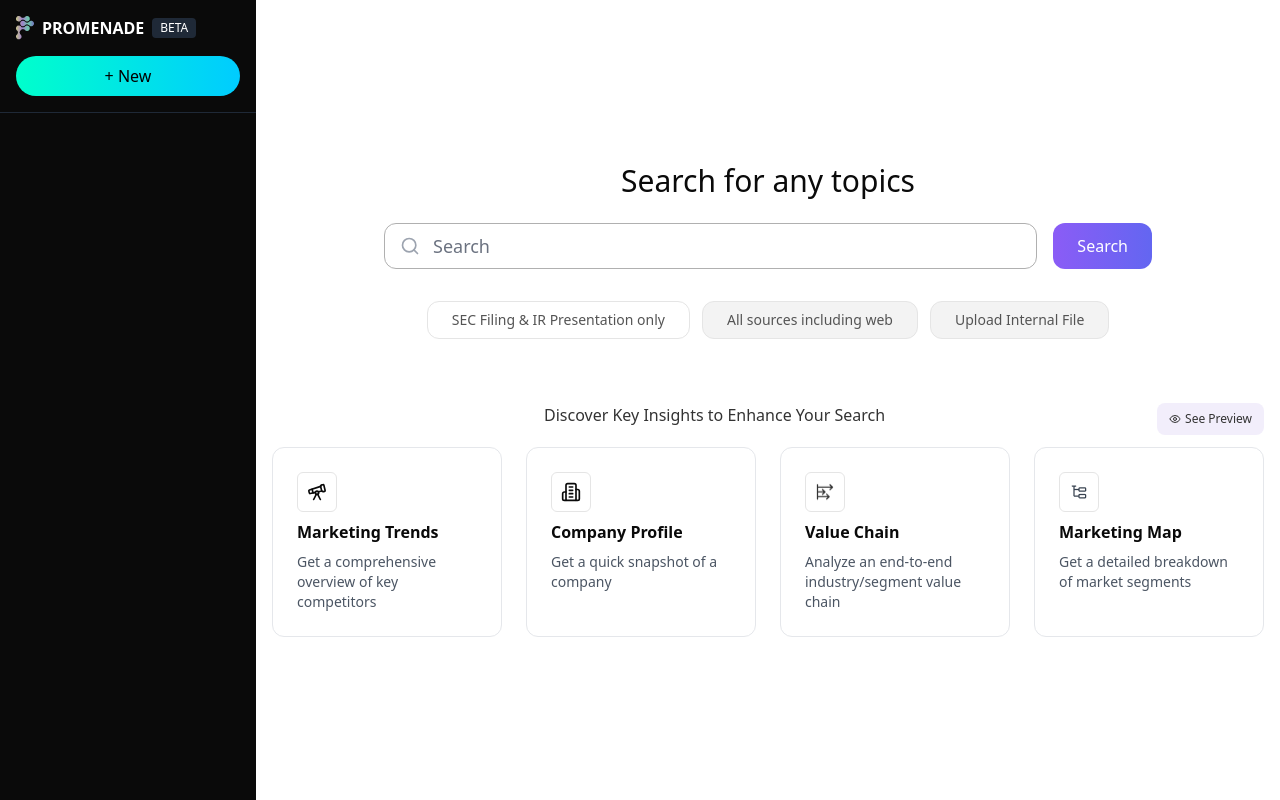
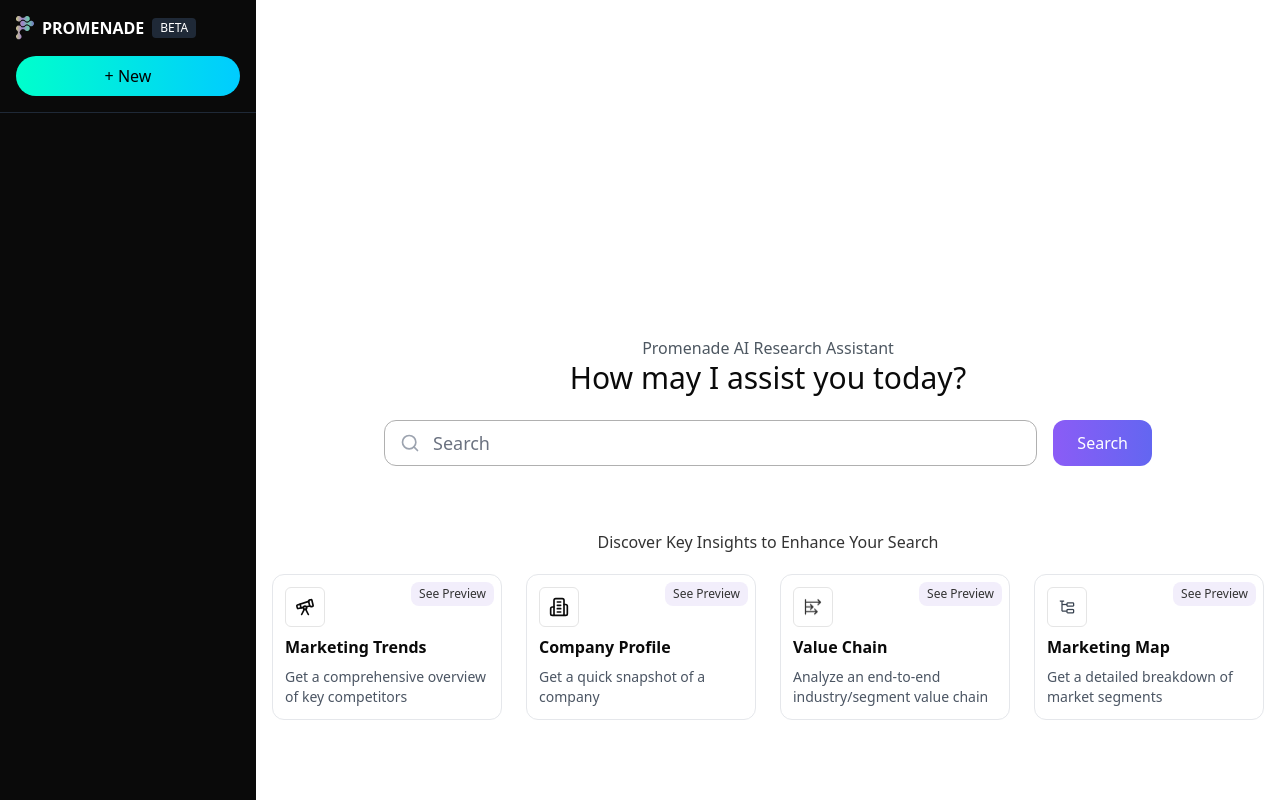
Before and after one commit to lumiotools/promenade-ai-frontend, a Next.js app: page / in a window 1280 px wide. Built offline with nearby package versions, Linux system fonts and the light colour scheme.

Commit message:
done with home search page uui

```diff
--- a/components/Search.tsx
+++ b/components/Search.tsx
@@ -2,7 +2,7 @@
 
 import { useState } from "react";
 import { useRouter } from "next/navigation";
-import { SearchIcon, Loader2, Eye, Telescope, Building2 } from "lucide-react";
+import { SearchIcon, Loader2, Telescope, Building2 } from "lucide-react";
 import { cn } from "@/lib/utils";
 import Image from "next/image";
 import ValueChain from "../public/icons/value-chain.png";
@@ -26,7 +26,6 @@
 }: SearchPageProps) {
   const [isLoading, setIsLoading] = useState(false);
   const [error, setError] = useState<string | null>(null);
-  const [searchMode, setSearchMode] = useState<"sec" | "all" | "upload">("sec");
   const [activeModal, setActiveModal] = useState<
     "companyProfile" | "marketingTrends" | "valueChain" | "marketingMap" | null
   >(null);
@@ -70,18 +69,23 @@
   };
 
   return (
-    <div className="relative min-h-screen flex flex-col">
+    <div className="relative min-h-screen flex flex-col items-end justify-end">
       <div
         className={cn(
-          "flex-grow flex flex-col items-center justify-center p-4 mt-10 md:mt-0 transition-all duration-200",
+          "flex-grow flex flex-col items-end justify-end p-4 mb-16 md:mt-0 transition-all duration-200",
           (activeModal !== null || isLoading) &&
             "blur-[2px] pointer-events-none"
         )}
       >
         <div className="w-full max-w-5xl text-center">
-          <h1 className="text-3xl md:text-3xl font-medium mb-6">
-            Search for any topics
-          </h1>
+          <div>
+            <p className="text-[#4D5761] font-normal">
+              Promenade AI Research Assistant
+            </p>
+            <h1 className="text-3xl md:text-3xl font-medium mb-6">
+              How may I assist you today?
+            </h1>
+          </div>
 
           <form
             onSubmit={handleSearch}
@@ -116,69 +120,61 @@
             </button>
           </form>
 
-          <div className="flex flex-wrap justify-center gap-3 mb-12">
-            <button
-              type="button"
-              className={cn(
-                "px-6 py-2 rounded-xl transition-colors border text-sm text-[#545454]",
-                searchMode === "sec" ? "bg-white" : "bg-[#F3F3F3]"
-              )}
-              onClick={() => setSearchMode("sec")}
-            >
-              SEC Filing & IR Presentation only
-            </button>
-            <button
-              type="button"
-              className={cn(
-                "px-6 py-2 rounded-xl transition-colors border text-sm text-[#545454]",
-                searchMode === "all" ? "bg-white" : "bg-[#F3F3F3]"
-              )}
-              onClick={() => setSearchMode("all")}
-            >
-              All sources including web
-            </button>
-            <button
-              type="button"
-              className={cn(
-                "px-6 py-2 rounded-xl transition-colors border text-sm text-[#545454]",
-                searchMode === "upload" ? "bg-white" : "bg-[#F3F3F3]"
-              )}
-              onClick={() => setSearchMode("upload")}
-            >
-              Upload Internal File
-            </button>
-          </div>
-
           <div className="flex flex-col md:flex-row w-full mt-16 mb-3 items-center justify-between">
             <div></div>
             <h2 className="text-base font-light mb-2 text-[#333333]">
               Discover Key Insights to Enhance Your Search
             </h2>
-            <button className="hover:text-purple-700 text-xs flex items-center gap-1 bg-[#F2EEFB] py-2 px-3 text-[#333333] rounded-lg">
-              <Eye className="w-3 h-3" />
-              See Preview
-            </button>
+            <div></div>
           </div>
 
           <div className="grid grid-cols-1 md:grid-cols-2 lg:grid-cols-4 gap-6">
             <div
-              className="p-6 rounded-xl border border-gray-200 text-left cursor-pointer hover:border-purple-200 transition-colors"
-              onClick={() => handleOpenModal("marketingTrends")}
+              className="p-3 rounded-xl border border-gray-200 text-left cursor-pointer hover:border-purple-200 transition-colors relative"
+              onClick={(e) => {
+                e.stopPropagation();
+                handleOpenModal("marketingTrends");
+              }}
             >
-              <div className="border rounded-md flex items-center justify-center w-[40px] h-[40px] mb-2">
-                <Telescope className="w-5 h-5" />
+              <div className="relative flex justify-between items-start mb-2">
+                <div className="border rounded-md flex items-center justify-center w-[40px] h-[40px]">
+                  <Telescope className="w-5 h-5" />
+                </div>
+                <button
+                  className="absolute top-[-5px] right-[-5px] hover:text-purple-700 text-xs flex items-center gap-1 bg-[#F2EEFB] py-1 px-2 text-[#333333] rounded-lg"
+                  onClick={(e) => {
+                    e.stopPropagation();
+                    handleOpenModal("marketingTrends");
+                  }}
+                >
+                  See Preview
+                </button>
               </div>
-              <h3 className="font-semibold mb-2">Marketing Trends</h3>
-              <p className="text-sm text-gray-600">
+              <h3 className="font-semibold mb-2 text-base">Marketing Trends</h3>
+              <p className="text-sm text-gray-600 w-full">
                 Get a comprehensive overview of key competitors
               </p>
             </div>
             <div
-              className="p-6 rounded-xl border border-gray-200 text-left cursor-pointer hover:border-purple-200 transition-colors"
-              onClick={() => handleOpenModal("companyProfile")}
+              className="p-3 rounded-xl border border-gray-200 text-left cursor-pointer hover:border-purple-200 transition-colors relative"
+              onClick={(e) => {
+                e.stopPropagation();
+                handleOpenModal("companyProfile");
+              }}
             >
-              <div className="border rounded-md flex items-center justify-center w-[40px] h-[40px] mb-2">
-                <Building2 className="w-5 h-5" />
+              <div className="relative flex justify-between items-start mb-2">
+                <div className="border rounded-md flex items-center justify-center w-[40px] h-[40px]">
+                  <Building2 className="w-5 h-5" />
+                </div>
+                <button
+                  className="absolute top-[-5px] right-[-5px] hover:text-purple-700 text-xs flex items-center gap-1 bg-[#F2EEFB] py-1 px-2 text-[#333333] rounded-lg"
+                  onClick={(e) => {
+                    e.stopPropagation();
+                    handleOpenModal("companyProfile");
+                  }}
+                >
+                  See Preview
+                </button>
               </div>
               <h3 className="font-semibold mb-2">Company Profile</h3>
               <p className="text-sm text-gray-600">
@@ -186,11 +182,29 @@
               </p>
             </div>
             <div
-              className="p-6 rounded-xl border border-gray-200 text-left cursor-pointer hover:border-purple-200 transition-colors"
-              onClick={() => handleOpenModal("valueChain")}
+              className="p-3 rounded-xl border border-gray-200 text-left cursor-pointer hover:border-purple-200 transition-colors relative"
+              onClick={(e) => {
+                e.stopPropagation();
+                handleOpenModal("valueChain");
+              }}
             >
-              <div className="border rounded-md flex items-center justify-center w-[40px] h-[40px] mb-2">
-                <Image src={ValueChain} alt="Value Chain" className="w-5 h-5" />
+              <div className="relative flex justify-between items-start mb-2">
+                <div className="border rounded-md flex items-center justify-center w-[40px] h-[40px]">
+                  <Image
+                    src={ValueChain}
+                    alt="Value Chain"
+                    className="w-5 h-5"
+                  />
+                </div>
+                <button
+                  className="absolute top-[-5px] right-[-5px] hover:text-purple-700 text-xs flex items-center gap-1 bg-[#F2EEFB] py-1 px-2 text-[#333333] rounded-lg"
+                  onClick={(e) => {
+                    e.stopPropagation();
+                    handleOpenModal("valueChain");
+                  }}
+                >
+                  See Preview
+                </button>
               </div>
               <h3 className="font-semibold mb-2">Value Chain</h3>
               <p className="text-sm text-gray-600">
@@ -198,11 +212,29 @@
               </p>
             </div>
             <div
-              className="p-6 rounded-xl border border-gray-200 text-left cursor-pointer hover:border-purple-200 transition-colors"
-              onClick={() => handleOpenModal("marketingMap")}
+              className="p-3 rounded-xl border border-gray-200 text-left cursor-pointer hover:border-purple-200 transition-colors relative"
+              onClick={(e) => {
+                e.stopPropagation();
+                handleOpenModal("marketingMap");
+              }}
             >
-              <div className="border rounded-md flex items-center justify-center w-[40px] h-[40px] mb-2">
-                <Image src={Birdeye} alt="Marketing Map" className="w-5 h-5" />
+              <div className="relative flex justify-between items-start mb-2">
+                <div className="border rounded-md flex items-center justify-center w-[40px] h-[40px]">
+                  <Image
+                    src={Birdeye}
+                    alt="Marketing Map"
+                    className="w-5 h-5"
+                  />
+                </div>
+                <button
+                  className="absolute top-[-5px] right-[-5px] hover:text-purple-700 text-xs flex items-center gap-1 bg-[#F2EEFB] py-1 px-2 text-[#333333] rounded-lg"
+                  onClick={(e) => {
+                    e.stopPropagation();
+                    handleOpenModal("marketingMap");
+                  }}
+                >
+                  See Preview
+                </button>
               </div>
               <h3 className="font-semibold mb-2">Marketing Map</h3>
               <p className="text-sm text-gray-600">
--- a/components/ValueChainModal.tsx
+++ b/components/ValueChainModal.tsx
@@ -60,25 +60,24 @@
           </div>
         </form>
 
-        <div className="border-t p-6 flex items-center justify-between bg-gray-50 rounded-b-2xl gap-1">
-          <div className="flex items-center gap-1 text-sm text-[#4B5563]">
+        <div className="border-t p-4 sm:p-6 flex flex-col sm:flex-row items-center justify-between bg-gray-50 rounded-b-2xl gap-4 sm:gap-1">
+          <div className="flex items-center justify-between gap-1 text-xs sm:text-sm text-[#4B5563]">
             <Info className="w-4 h-4 text-gray-400" />
             <span className="text-[#6B7280]">To perform this action</span>
-            <span className="font-medium text-[#111827]">03 credits</span>
+            <span className="font-medium text-[#111827]">01 credit</span>
             <span className="text-[#6B7280]">will be deducted</span>
           </div>
-          <div className="flex gap-3">
+          <div className="flex gap-3 w-full sm:w-auto">
             <button
               type="button"
               onClick={onClose}
-              className="px-4 py-2 text-sm font-medium text-gray-700 hover:bg-[#FFFFFF] rounded-lg border bg-[#FFFFFF] border-[#D2D6DB]"
+              className="flex-1 sm:flex-initial px-4 py-2 text-sm font-medium text-gray-700 hover:bg-[#FFFFFF] rounded-lg border bg-[#FFFFFF] border-[#D2D6DB]"
             >
               Cancel
             </button>
             <button
-              type="submit"
               onClick={handleSubmit}
-              className="px-4 py-2 text-sm font-medium text-white bg-[#7F56D9] rounded-lg hover:bg-[#6941C6]"
+              className="flex-1 sm:flex-initial px-4 py-2 text-sm font-medium text-white bg-[#7F56D9] rounded-lg hover:bg-[#6941C6]"
             >
               Submit
             </button>
```
Also changed, not shown: components/MarketingMapModal.tsx (+12 -10 lines), components/MarketingTrendsModal.tsx (+6 -7 lines), 1 other file (tests, documents, lock files or other folders).
